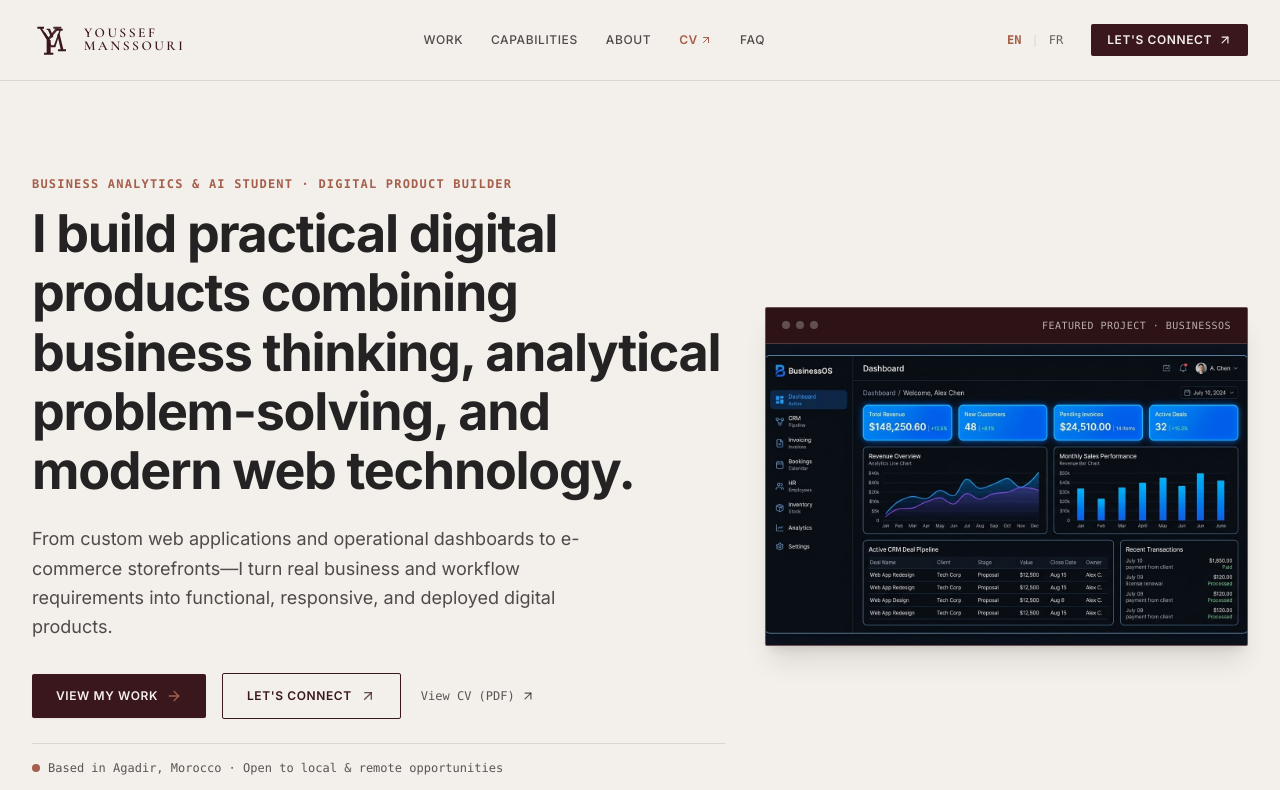
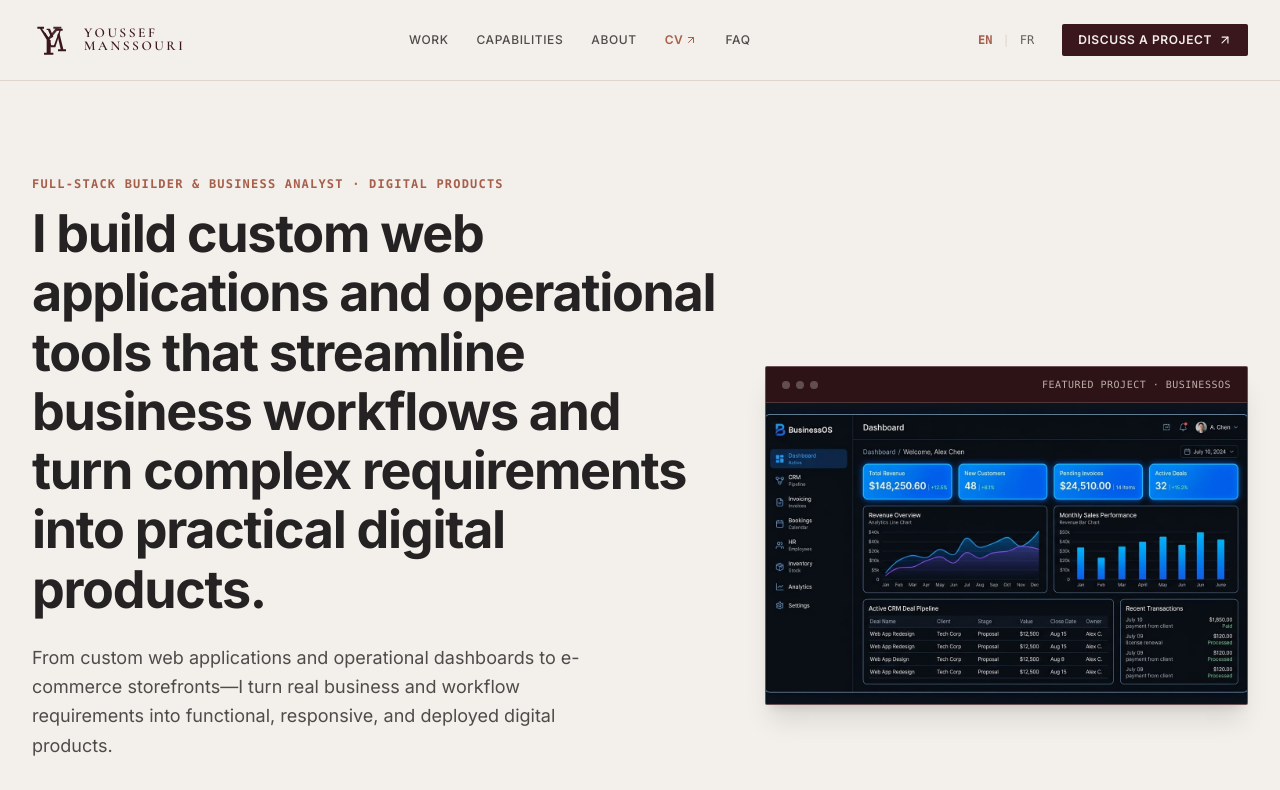
Before and after one commit to youssefmanssouri/manssouri-portfolio, a Next.js app: page / in a window 1280 px wide. Shown: the top 790 px of the page. Built offline with nearby package versions, Linux system fonts and the light colour scheme.

Commit message:
feat: optimize client conversion positioning and CTAs

```diff
--- a/app/projects/[slug]/client.tsx
+++ b/app/projects/[slug]/client.tsx
@@ -110,8 +110,23 @@
               {shortDesc}
             </p>
 
-            {/* Action CTAs: Live Demo (Primary) vs GitHub (Secondary) */}
+            {/* Action CTAs: Inquiry (Conversion) vs Live Demo vs GitHub (Proof) */}
             <div className="flex flex-wrap items-center gap-3 pt-3">
+              <Link
+                href="/#contact"
+                onClick={() => {
+                  trackEvent("CTA_START_PROJECT", {
+                    source: "case_study_top",
+                    destination: "contact",
+                    project: project.slug,
+                  });
+                }}
+                className="inline-flex items-center gap-2 bg-[#3A171C] text-[#F3EFEA] px-5 py-2.5 rounded-xs text-xs font-semibold uppercase tracking-wider hover:bg-[#2D1216] transition-all active:scale-[0.98] shadow-xs focus-visible:outline-none focus-visible:ring-2 focus-visible:ring-[#A65F4B]"
+              >
+                <span>{t("caseStudy.discussSimilar")}</span>
+                <ArrowRight className="w-3.5 h-3.5 text-[#A65F4B]" aria-hidden="true" />
+              </Link>
+
               {project.hasLiveDemo && project.liveUrl && (
                 <a
                   href={project.liveUrl}
--- a/components/sections/contact.tsx
+++ b/components/sections/contact.tsx
@@ -4,7 +4,7 @@
 import { Input } from "@/components/ui/input";
 import { Textarea } from "@/components/ui/textarea";
 import { Select } from "@/components/ui/select";
-import { ArrowUpRight, CheckCircle2, AlertCircle, Loader2 } from "lucide-react";
+import { ArrowUpRight, CheckCircle2, AlertCircle, Loader2, Clock, ShieldCheck, UserCheck } from "lucide-react";
 import { useLanguage } from "@/lib/i18n/context";
 import { trackEvent } from "@/lib/analytics";
 
@@ -272,6 +272,22 @@
                     </>
                   )}
                 </button>
+
+                {/* Contact Form Reassurance */}
+                <div className="pt-4 border-t border-[#DED6CC]/60 grid grid-cols-1 sm:grid-cols-3 gap-3 text-[11px] font-mono text-[#242222]/75">
+                  <div className="flex items-center gap-2">
+                    <Clock className="w-3.5 h-3.5 text-[#A65F4B] shrink-0" aria-hidden="true" />
+                    <span>{t("contact.reassurance.fastResponse")}</span>
+                  </div>
+                  <div className="flex items-center gap-2">
+                    <ShieldCheck className="w-3.5 h-3.5 text-[#A65F4B] shrink-0" aria-hidden="true" />
+                    <span>{t("contact.reassurance.confidential")}</span>
+                  </div>
+                  <div className="flex items-center gap-2">
+                    <UserCheck className="w-3.5 h-3.5 text-[#A65F4B] shrink-0" aria-hidden="true" />
+                    <span>{t("contact.reassurance.directAccess")}</span>
+                  </div>
+                </div>
               </form>
             )}
           </div>
--- a/locales/en/common.json
+++ b/locales/en/common.json
@@ -8,15 +8,15 @@
     "process": "Process",
     "contact": "Contact",
     "talk": "Let's Talk",
-    "startProject": "Let's Connect"
+    "startProject": "Discuss a Project"
   },
   "hero": {
     "title": "YOUSSEF MANSSOURI",
-    "badge": "BUSINESS ANALYTICS & AI STUDENT · DIGITAL PRODUCT BUILDER",
-    "headline": "I build practical digital products combining business thinking, analytical problem-solving, and modern web technology.",
+    "badge": "FULL-STACK BUILDER & BUSINESS ANALYST · DIGITAL PRODUCTS",
+    "headline": "I build custom web applications and operational tools that streamline business workflows and turn complex requirements into practical digital products.",
     "subheadline": "From custom web applications and operational dashboards to e-commerce storefronts—I turn real business and workflow requirements into functional, responsive, and deployed digital products.",
     "viewWork": "View My Work",
-    "startProject": "Let's Connect",
+    "startProject": "Discuss a Project",
     "viewCV": "View CV (PDF)",
     "location": "Based in Agadir, Morocco · Open to local & remote opportunities"
   },
@@ -80,7 +80,8 @@
     "nextStepsBadge": "NEXT STEPS",
     "nextStepsHeading": "Interested in discussing this project or exploring an opportunity?",
     "nextStepsSubheading": "Let's connect to discuss the technical implementation, product architecture, or future collaborations.",
-    "startProject": "Let's Connect",
+    "startProject": "Discuss a Project",
+    "discussSimilar": "Discuss a Similar Project",
     "orDirect": "Or reach out directly:"
   },
   "capabilities": {
@@ -137,7 +138,7 @@
     "consultation": {
       "title": "INTERESTED IN COLLABORATING OR DISCUSSING A PROJECT?",
       "text": "Whether you are looking for an analytical product builder for a web application, an operational tool, or an internship opportunity—let's connect.",
-      "cta": "Let's Connect"
+      "cta": "Discuss a Project"
     }
   },
   "whyWorkWithMe": {
@@ -277,9 +278,14 @@
     "downloadCV": "Download CV (PDF)"
   },
   "contact": {
-    "badge": "LET'S CONNECT",
+    "badge": "DISCUSS A PROJECT",
     "heading": "Have an opportunity, collaboration, or project in mind?",
     "subheading": "Whether you're looking to discuss an internship, recruit a builder, collaborate on a digital product, or discuss a freelance project—share your context and I'll get back to you promptly.",
+    "reassurance": {
+      "fastResponse": "Fast Response — Typically within 24 hours",
+      "confidential": "Confidential — Your details and ideas stay private",
+      "directAccess": "Direct Access — You communicate directly with Youssef"
+    },
     "form": {
       "name": "Your Name *",
       "namePlaceholder": "Jane Doe",
--- a/locales/fr/common.json
+++ b/locales/fr/common.json
@@ -8,15 +8,15 @@
     "process": "Méthodologie",
     "contact": "Contact",
     "talk": "Me Contacter",
-    "startProject": "Échangeons"
+    "startProject": "Discuter d'un projet"
   },
   "hero": {
     "title": "YOUSSEF MANSSOURI",
-    "badge": "ÉTUDIANT EN BUSINESS ANALYTICS & IA · CONCEPTEUR DE PRODUITS DIGITAUX",
-    "headline": "Je conçois des produits digitaux concrets en combinant vision métier, analyse rigoureuse et technologies web modernes.",
+    "badge": "CONCEPTEUR FULL-STACK & ANALYSTE MÉTIER · PRODUITS DIGITAUX",
+    "headline": "Je conçois des applications web sur mesure et des outils opérationnels qui fluidifient les processus métiers et transforment des besoins complexes en produits digitaux concrets.",
     "subheadline": "Des applications web sur mesure aux tableaux de bord opérationnels et boutiques e-commerce—je traduis les besoins métiers et fonctionnels en produits digitaux concrets, réactifs et déployés.",
     "viewWork": "Voir mes réalisations",
-    "startProject": "Échangeons",
+    "startProject": "Discuter d'un projet",
     "viewCV": "Consulter mon CV (PDF)",
     "location": "Basé à Agadir, Maroc · Ouvert aux opportunités locales et à distance"
   },
@@ -80,7 +80,8 @@
     "nextStepsBadge": "PROCHAINE ÉTAPE",
     "nextStepsHeading": "Intéressé par ce projet ou vous souhaitez échanger sur une opportunité ?",
     "nextStepsSubheading": "Échangeons sur l'implémentation technique, l'architecture du produit ou de futures opportunités de collaboration.",
-    "startProject": "Échangeons",
+    "startProject": "Discuter d'un projet",
+    "discussSimilar": "Discuter d'un projet similaire",
     "orDirect": "Ou contactez-moi directement :"
   },
   "capabilities": {
@@ -137,7 +138,7 @@
     "consultation": {
       "title": "VOUS AVEZ UN PROJET OU UNE OPPORTUNITÉ À DISCUTER ?",
       "text": "Que vous recherchiez un profil capable de concevoir une application sur mesure, un outil opérationnel ou une opportunité de stage—échangeons sur vos besoins et objectifs.",
-      "cta": "Échangeons"
+      "cta": "Discuter d'un projet"
     }
   },
   "whyWorkWithMe": {
@@ -277,9 +278,14 @@
     "downloadCV": "Télécharger le CV (PDF)"
   },
   "contact": {
-    "badge": "ÉCHANGEONS",
+    "badge": "DISCUTER D'UN PROJET",
     "heading": "Vous avez une opportunité, une collaboration ou un projet en tête ?",
     "subheading": "Que vous souhaitiez échanger sur une opportunité de stage, recruter un profil technique & analytique, collaborer sur un produit digital ou discuter d'un projet—n'hésitez pas à me contacter.",
+    "reassurance": {
+      "fastResponse": "Réponse rapide — Généralement sous 24 heures",
+      "confidential": "Confidentiel — Vos informations et vos idées restent privées",
+      "directAccess": "Échange direct — Vous échangez directement avec Youssef"
+    },
     "form": {
       "name": "Votre nom complet *",
       "namePlaceholder": "Jean Dupont",
```
